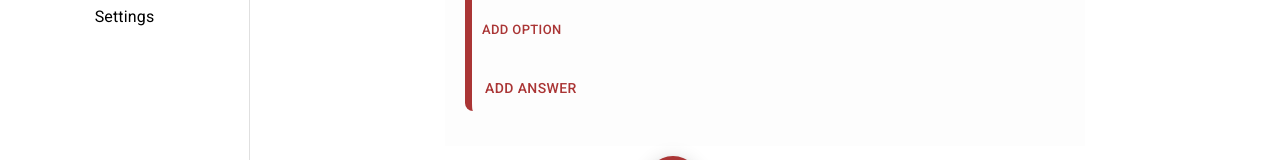
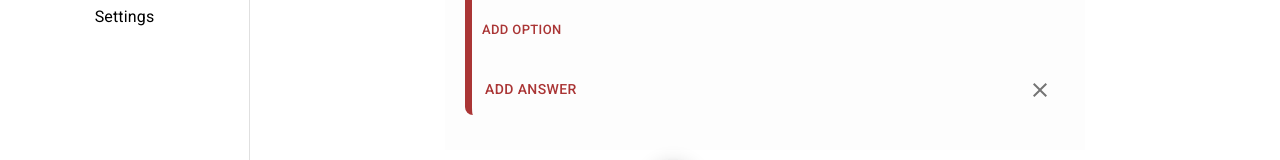
Before and after one commit to rahmanrafi32/Adminpanel-Template, a React (Create React App) app: page /questionset in a window 1280 px wide. Shown: the part 391-551 px from the top of the page. Built offline with nearby package versions, Linux system fonts and the light colour scheme.

Commit message:
Remove questionSet functionality added

```diff
--- a/src/Components/Pages/CreateQues.jsx
+++ b/src/Components/Pages/CreateQues.jsx
@@ -13,6 +13,7 @@ import {
 } from "@mui/material";
 import {AddCircleOutline, Close, DescriptionOutlined} from "@mui/icons-material";
 import {QuestionSets} from "../../App";
+import Fab from "@mui/material/Fab";
 
 
 const Container = styled("div")(({theme}) => ({
@@ -104,14 +105,10 @@ const CreateQues = () => {
         setQuestions(newOptions);
     };
 
-    const AddOption = (i, type) => {
+    const AddOption = (i) => {
         let newOption = [...questions];
-        if (newOption[i].options.length < 5) {
-            newOption[i].options.push({optionText: "option " + (newOption[i].options.length + 1)});
-            setQuestions(newOption);
-        } else {
-            alert("max option limit is 4");
-        }
+        newOption[i].options.push({optionText: "option " + (newOption[i].options.length + 1)});
+        setQuestions(newOption);
     };
 
     const RemoveOption = (i, k) => {
@@ -151,6 +148,14 @@ const CreateQues = () => {
             setQuestions(removePassages);
         }
     };
+
+    const removeQuestion = (i) => {
+        let removeQuestion = [...questions];
+        if (removeQuestion.length > 0) {
+            removeQuestion.splice(i, 1);
+            setQuestions(removeQuestion);
+        }
+    }
 
     return (
         <Container>
@@ -247,15 +252,20 @@ const CreateQues = () => {
                         </div>
                     </Option>)}
 
-                    {question.options.length < 5 && (
+                    {question.options.length && (
                         <div>
                             <Button color={"primary"} size="small"
                                     onClick={() => AddOption(index, question.questionType)}>Add option</Button>
                         </div>
                     )}
                     <br/>
-                    <div>
+                    <div style={{display: 'flex', justifyContent: 'space-between'}}>
                         <Button>Add Answer</Button>
+                        <Tooltip title={"Remove Question"}>
+                            <IconButton onClick={() => removeQuestion(index)}>
+                                <Close fontSize={"medium"}/>
+                            </IconButton>
+                        </Tooltip>
                     </div>
                 </div>
             )}
--- a/src/Components/Pages/PreviewQues.jsx
+++ b/src/Components/Pages/PreviewQues.jsx
@@ -29,10 +29,11 @@ const OptionDiv = styled('div')(({theme}) => ({
 
 const PreviewQues = () => {
     const [questions] = useContext(QuestionSets);
-
+    console.log(questions)
     return (
         <Div>
             <Container>
+                <Typography variant={"h3"} sx={{textAlign:'center', m:5}}>Set Name</Typography>
                 {questions.map((question, index) =>
                     <div key={index}>
                         {question.passages.map((passage, index) => <Typography key={index} variant={"h5"}>{passage.passage}</Typography>)}
--- a/src/Components/Pages/QuestionSet.jsx
+++ b/src/Components/Pages/QuestionSet.jsx
@@ -8,6 +8,7 @@ import {QuestionSets} from "../../App";
 import {Button, Tooltip} from "@mui/material";
 import {Link} from "react-router-dom";
 import theme from "./Theme";
+import {Close} from "@mui/icons-material";
 
 const Div = styled('div')(({theme}) => ({
     marginLeft: 250,
@@ -23,6 +24,7 @@ const Div = styled('div')(({theme}) => ({
 
 const QuestionSet = () => {
     const [questions, setQuestions] = useContext(QuestionSets);
+
     const addAnotherQues = () => {
         setQuestions([
             ...questions,
@@ -38,6 +40,7 @@ const QuestionSet = () => {
                 ]
             }]);
     };
+
 
     const submitQuestion = () => {
         console.log("form submitted");
```
